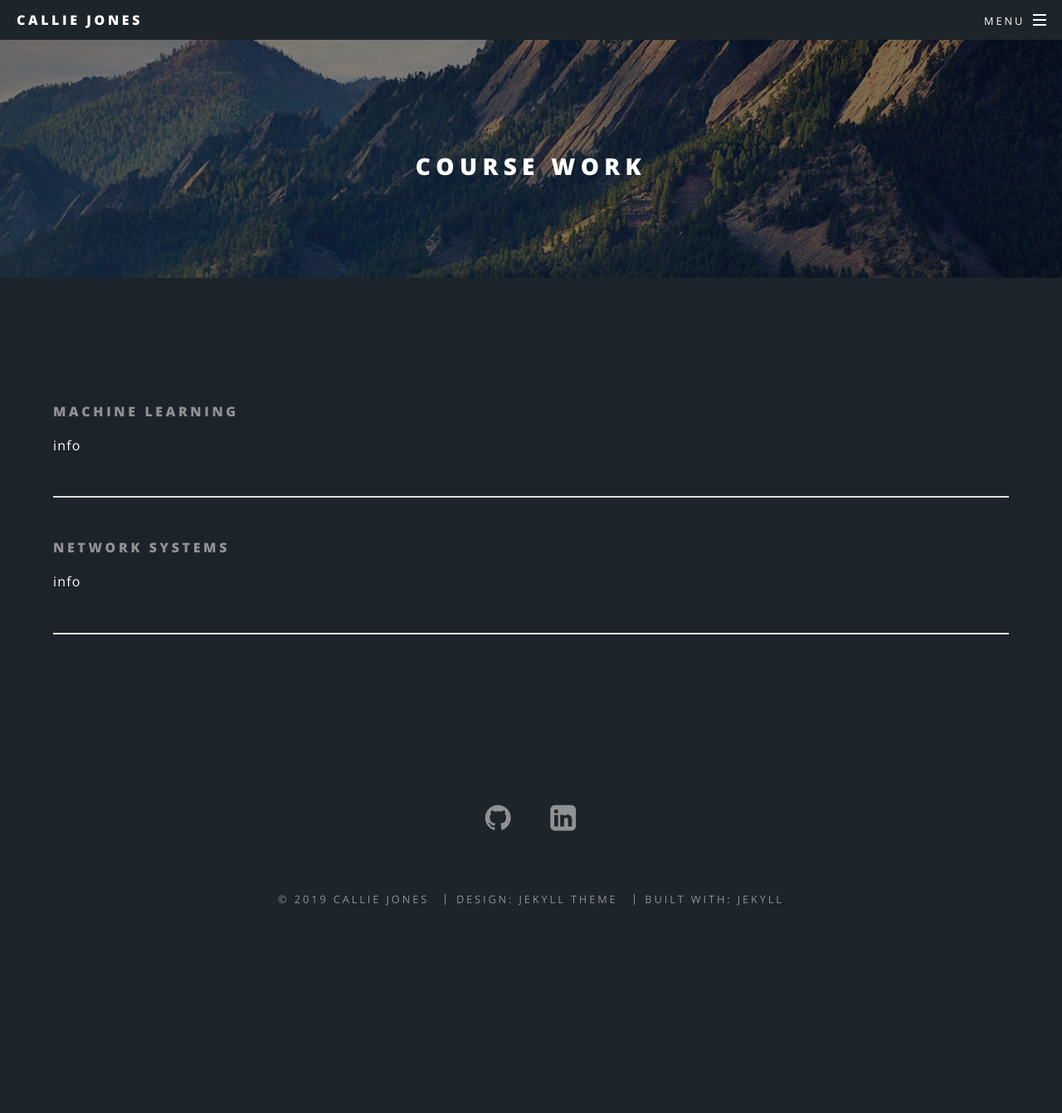
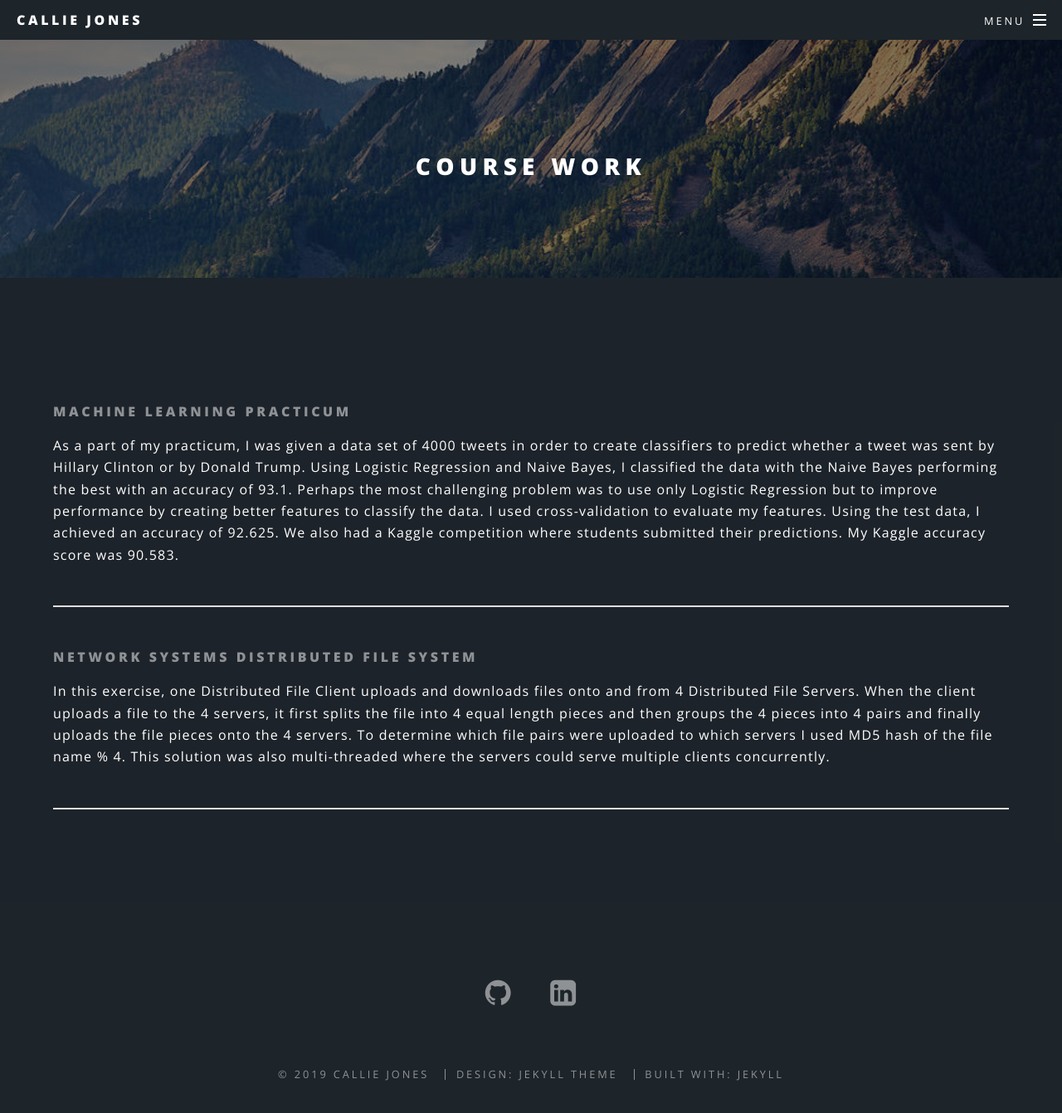
Before and after one commit to callie-jones/callie-jones.github.io, a Jekyll site: the page built from CourseWork.html, in a window 1280 px wide and 1398 px high. Shown: the top 1342 px of the window at 83% size. Built offline with Jekyll 4.4.1, drawn with Linux system fonts in a browser that asks for light colours.

Commit message:
updated project, course and education descriptions

```diff
--- a/CourseWork.html
+++ b/CourseWork.html
@@ -4,14 +4,30 @@ title: Course Work
 ---
 <section id="machineLearning">
     <br><br>
-    <h4>Machine Learning</h4>
-    <p>info
+    <h4>Machine Learning Practicum</h4>
+    <p>As a part of my practicum, I was given a data set of 4000 tweets
+        in order to create classifiers to predict whether a tweet was sent
+        by Hillary Clinton or by Donald Trump. Using Logistic Regression
+        and Naive Bayes, I classified the data with the Naive Bayes performing
+        the best with an accuracy of 93.1. Perhaps the most challenging problem
+        was to use only Logistic Regression but to improve performance by
+        creating better features to classify the data. I used cross-validation
+        to evaluate my features. Using the test data, I achieved an
+        accuracy of 92.625. We also had a Kaggle competition where students
+        submitted their predictions. My Kaggle accuracy score was 90.583.
     </p>
 </section>
 <hr id="networkSystems"/>
 <section>
-    <h4>Network Systems</h4>
-    <p>info
+    <h4>Network Systems Distributed File System</h4>
+    <p>In this exercise, one Distributed File Client uploads and downloads
+        files onto and from 4 Distributed File Servers. When the client uploads
+        a file to the 4 servers, it first splits the file into 4 equal length
+        pieces and then groups the 4 pieces into 4 pairs and finally uploads the
+        file pieces onto the 4 servers. To determine which file pairs were
+        uploaded to which servers I used MD5 hash of the file name % 4. This
+        solution was also multi-threaded where the servers could serve multiple
+        clients concurrently.
     </p>
 </section>
 <hr />
```
Also changed, not shown: Education.html (+5 -7 lines), Projects.html (+17 -2 lines), index.html (+14 -4 lines).
